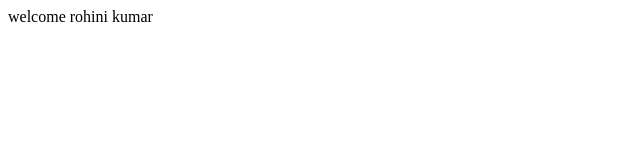
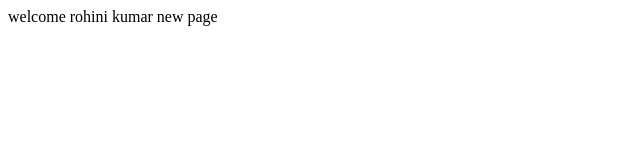
Before and after one commit to rohinaudi/webappgithub, a plain HTML site: page welcome.html in a window 1280 px wide. Shown: the full height of the page, 0-640 px from the left. Drawn offline with Linux system fonts and the light colour scheme.

Commit message:
second commit

```diff
--- a/welcome.html
+++ b/welcome.html
@@ -1,5 +1,5 @@
 <html>
 <body>
-welcome rohini kumar
+welcome rohini kumar new page
 </body>
 </html>
```
